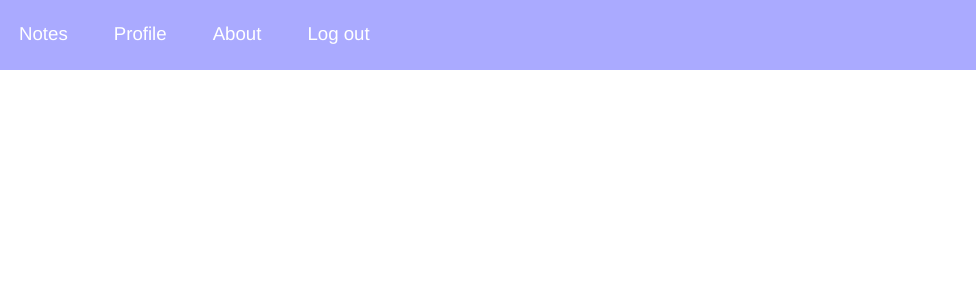
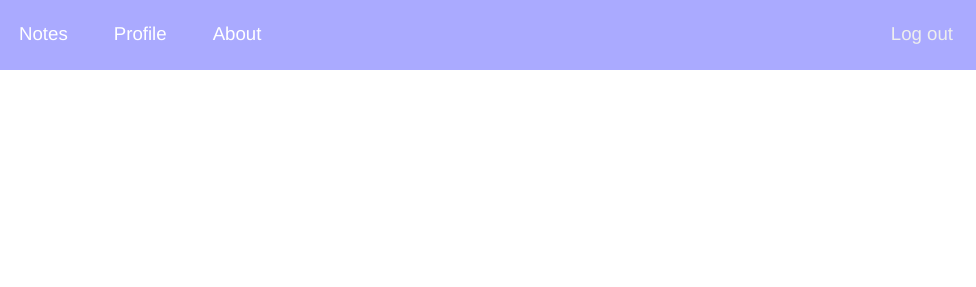
Before and after one commit to Fenriru/my_front_end_workshop, a plain HTML site: page www/index.html in a window 1280 px wide. Shown: the top 287 px of the page, 304-1280 px from the left. Drawn offline with Linux system fonts and the light colour scheme.

Commit message:
finish ex02

```diff
--- a/www/css/master.css
+++ b/www/css/master.css
@@ -28,4 +28,9 @@ nav > .item:hover {
     opacity: 80%;
 }
 
+nav > .item:last-child {
+    color: #eee;
+    margin-left: auto;
+}
+
 /* And continue here */
```
